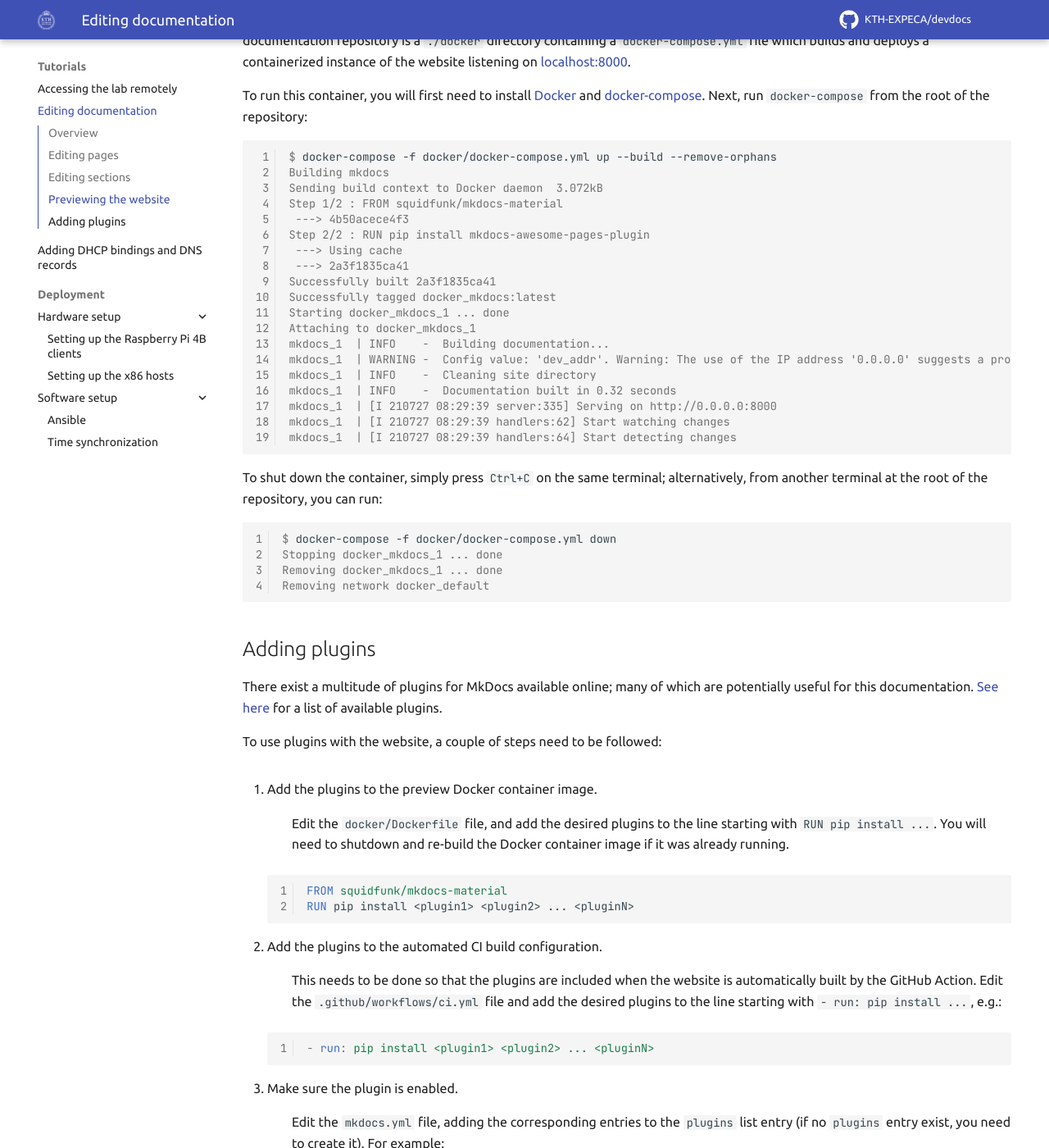
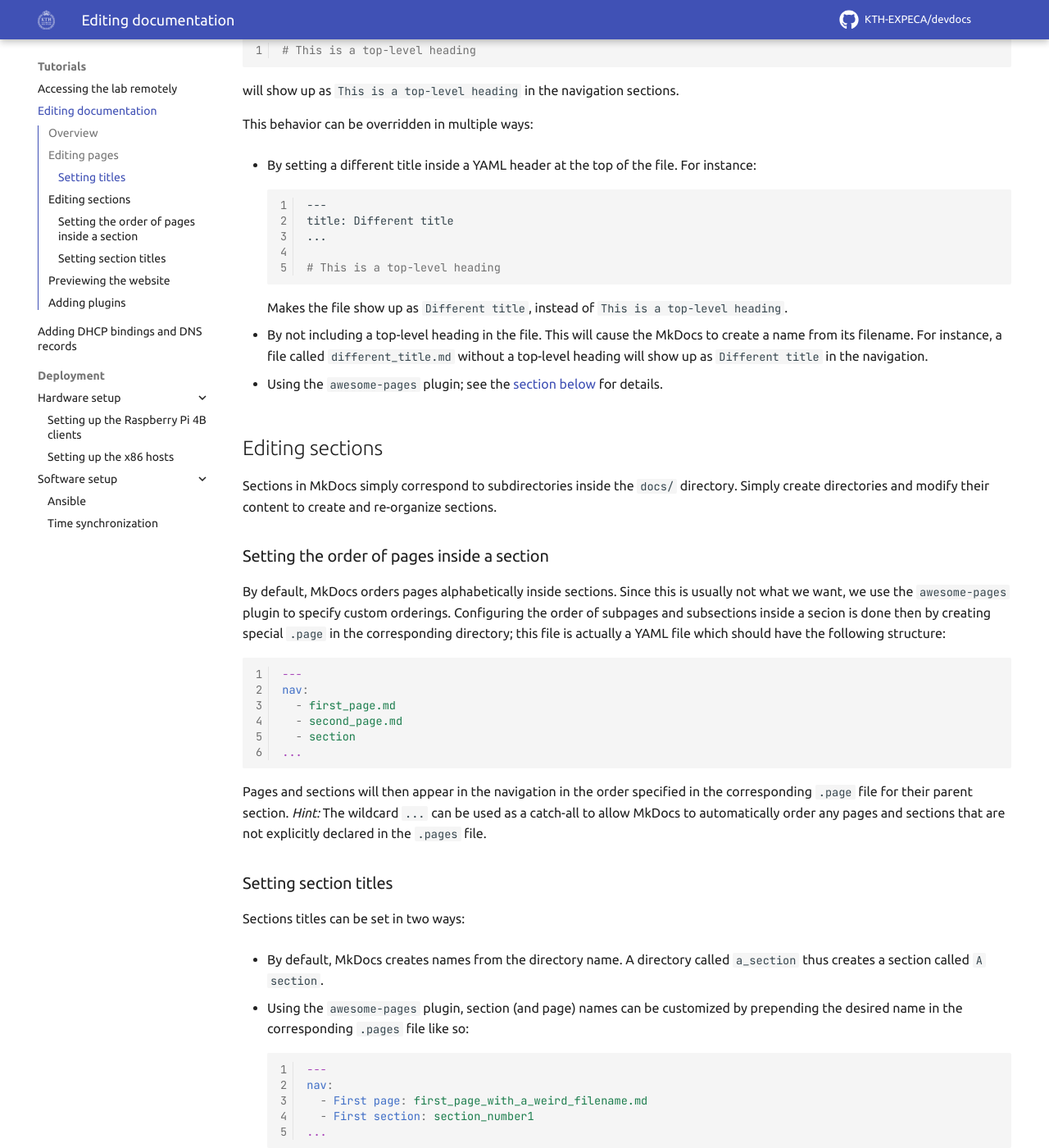
Before and after one commit to KTH-EXPECA/devdocs, an MkDocs documentation site: the page built from docs/tutorials/adding_documentation.md, in a window 1280 px wide and 1400 px high, scrolled down 601 px. Shown: the whole window at 82% size. Built offline with MkDocs 1.6.1 and Material for MkDocs 9.7.7, drawn with Linux system fonts in a browser that asks for light colours; comment, search, counter and statistics services are not loaded; some of the changed text lies outside the part shown.

Commit message:
documentation documentation

````diff
--- a/docs/tutorials/adding_documentation.md
+++ b/docs/tutorials/adding_documentation.md
@@ -2,15 +2,84 @@
 
 ## Overview
 
-This website is built from Markdown-formatted text files using [Material for MkDocs](https://squidfunk.github.io/mkdocs-material/), an extended version of the base [MkDocs](https://www.mkdocs.org/) framework.
-
-It is also automatically built from the `master` branch of the source repository [KTH-EXPECA/devdocs](https://github.com/KTH-EXPECA/devdocs) using a GitHub Action.
+This website is built from Markdown-formatted text files using [Material for MkDocs](https://squidfunk.github.io/mkdocs-material/), an extended version of the base [MkDocs](https://www.mkdocs.org/) framework. It is automatically built from the `master` branch of the source repository [KTH-EXPECA/devdocs](https://github.com/KTH-EXPECA/devdocs) using a GitHub Action whenever new commits are pushed.
 
 ## Editing pages
 
+Each page in this website corresponds to a Markdown file under the `docs/` directory, or any of its subdirectories.
+Simply edit or create files to modify the content of the documentation.
 
+### Setting titles
+
+By default, page titles in the navigation sections in the top bar and sidebar are set from the first top-level markdown heading of the file.
+That is, a file beginning with
+
+``` markdown
+# This is a top-level heading
+```
+
+will show up as `This is a top-level heading` in the navigation sections.
+
+This behavior can be overridden in multiple ways:
+
+- By setting a different title inside a YAML header at the top of the file.
+    For instance:
+
+    ``` markdown
+    ---
+    title: Different title
+    ...
+
+    # This is a top-level heading
+    ```
+
+    Makes the file show up as `Different title`, instead of `This is a top-level heading`.
+
+- By not including a top-level heading in the file.
+    This will cause the MkDocs to create a name from its filename.
+    For instance, a file called `different_title.md` without a top-level heading will show up as `Different title` in the navigation.
+
+- Using the `awesome-pages` plugin; see the [section below](#setting-section-titles) for details.
 
 ## Editing sections
+
+Sections in MkDocs simply correspond to subdirectories inside the `docs/` directory.
+Simply create directories and modify their content to create and re-organize sections.
+
+### Setting the order of pages inside a section
+
+By default, MkDocs orders pages alphabetically inside sections.
+Since this is usually not what we want, we use the `awesome-pages` plugin to specify custom orderings.
+Configuring the order of subpages and subsections inside a secion is done then by creating special `.page` in the corresponding directory; this file is actually a YAML file which should have the following structure:
+
+``` yaml
+---
+nav:
+  - first_page.md
+  - second_page.md
+  - section
+...
+```
+
+Pages and sections will then appear in the navigation in the order specified in the corresponding `.page` file for their parent section.
+*Hint:* The wildcard `...` can be used as a catch-all to allow MkDocs to automatically order any pages and sections that are not explicitly declared in the `.pages` file.
+
+### Setting section titles
+
+Sections titles can be set in two ways:
+
+- By default, MkDocs creates names from the directory name.
+    A directory called `a_section` thus creates a section called `A section`.
+
+- Using the `awesome-pages` plugin, section (and page) names can be customized by prepending the desired name in the corresponding `.pages` file like so:
+
+    ``` yaml
+    ---
+    nav:
+      - First page: first_page_with_a_weird_filename.md
+      - First section: section_number1
+    ...
+    ```
 
 ## Previewing the website
 
@@ -89,5 +158,4 @@ To use plugins with the website, a couple of steps need to be followed:
       - <pluginN>
     ```
 
-4. Finally, configure the plugin.
-: Follow the specific instructions for each plugin to configure it.
+4. Finally, configure the plugin; follow the specific instructions for each plugin to configure it.
````
